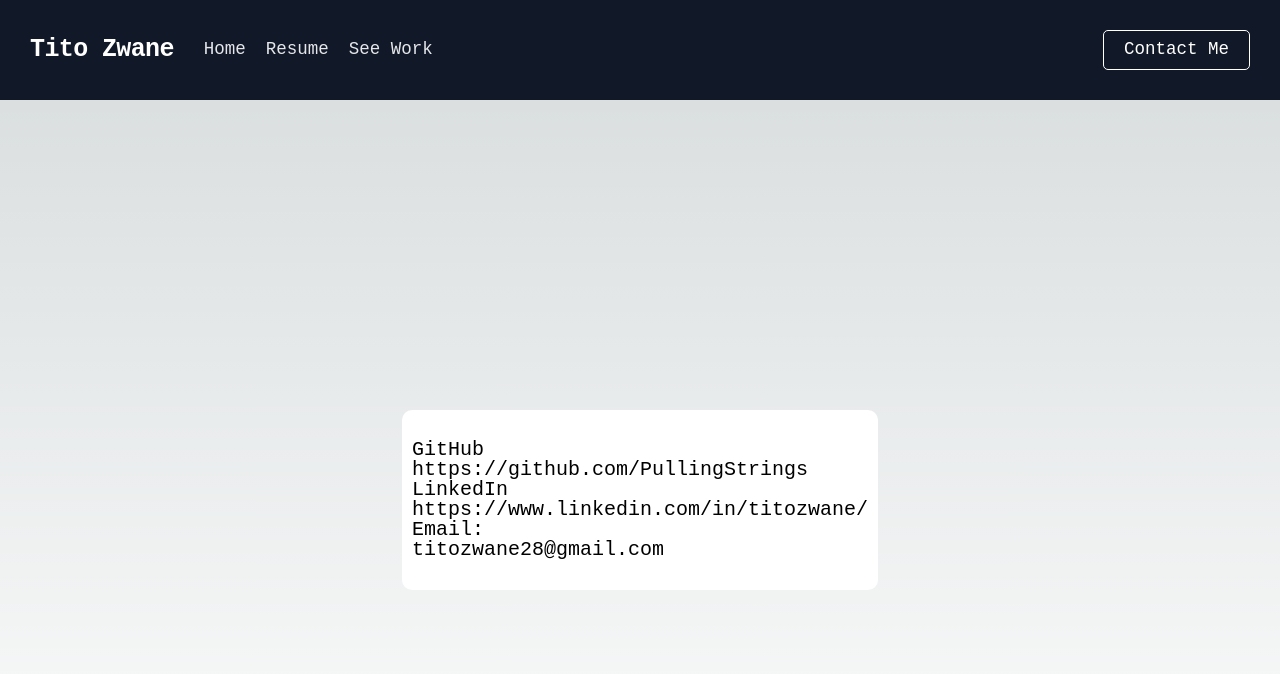
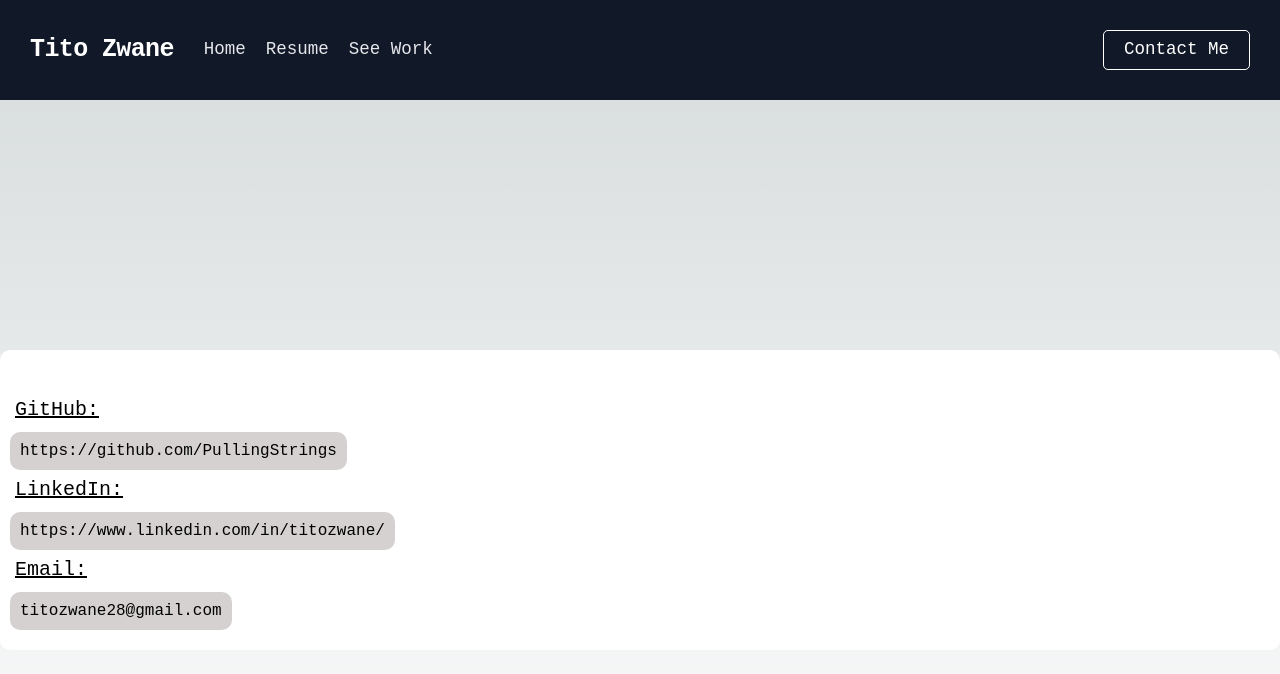
Before and after one commit to PullingStrings/newPortfiolo, a Next.js app: page /contact in a window 1280 px wide. Shown: the top 674 px of the page. Built offline with nearby package versions, Linux system fonts and the light colour scheme.

Commit message:
style fixing

```diff
--- a/src/pages/contact.js
+++ b/src/pages/contact.js
@@ -1,5 +1,6 @@
 import Navbar from "@/component/NavBar";
 import styled from 'styled-components';
+import { useState, useEffect } from 'react';
 
 const Container = styled.div`
   width: 100%;
@@ -21,20 +22,40 @@ const Section = styled.div`
  border-radius: 10px;
  color: #000;
  text-align: left;
+ width: 100%;
+
+ a {
+  word-wrap: break-word;
+  font-size: 80%;
+  background: #d5d1d1;
+  padding: 10px;
+  border-radius: 10px;
+ }
+ p {
+  margin: 20px 5px;
+  text-decoration: underline;
+ }
 `
 
 export default function Contact() {
+ const [isClient, setIsClient] = useState(false)
+
+ useEffect(() => {
+    setIsClient(true)
+  }, [])
  return (
   <>
     <Navbar/>
-    <Container>
+    {isClient && (
+      <Container>
      <Section>
-      <p>GitHub</p><a className="footer-links link-facebook hover:border-yellow-500" href="https://github.com/PullingStrings">https://github.com/PullingStrings</a>
-        <p>LinkedIn</p><a className="footer-links link-instagram hover:border-yellow-500" href="https://www.linkedin.com/in/titozwane/">https://www.linkedin.com/in/titozwane/</a>
+      <p>GitHub:</p><a className="footer-links link-facebook hover:border-yellow-500" href="https://github.com/PullingStrings">https://github.com/PullingStrings</a>
+        <p>LinkedIn:</p><a className="footer-links link-instagram hover:border-yellow-500" href="https://www.linkedin.com/in/titozwane/">https://www.linkedin.com/in/titozwane/</a>
        <p>Email:</p><a  href="mailto:titozwane28@gmail.com">titozwane28@gmail.com</a>
      </Section>
 
     </Container>
+    )}
   </>
 
 
```
